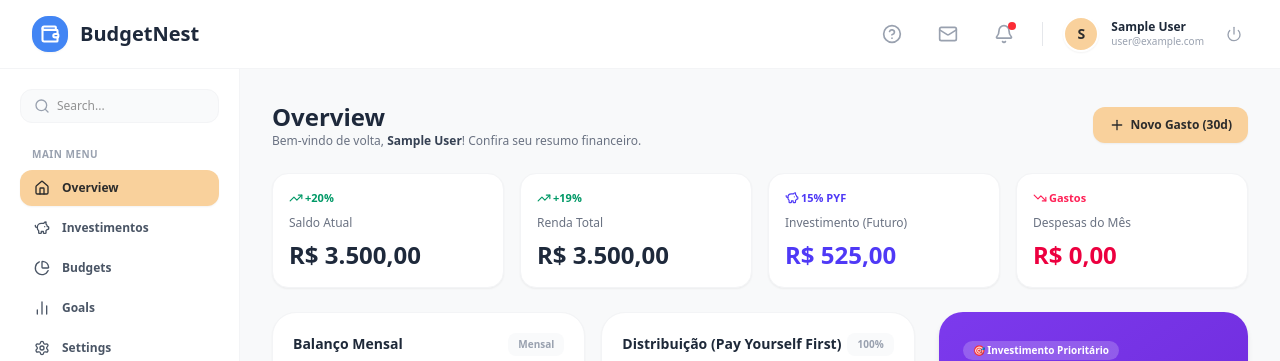
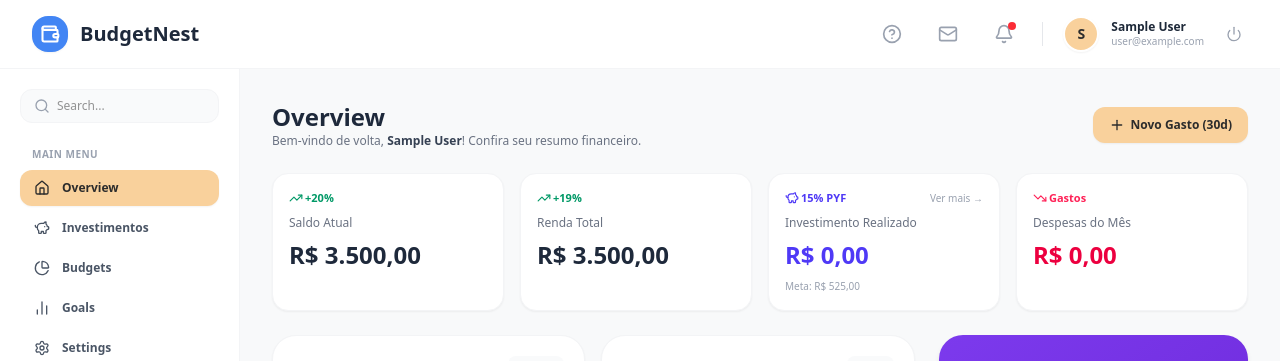
Before and after one commit to Kl3bs/personal-spendings-pwa, a Next.js app: page /dashboard in a window 1280 px wide. Shown: the top 361 px of the page. Built offline with nearby package versions, Linux system fonts and the light colour scheme; no server answers; the database is empty; sample sign-in values are in the browser's storage.

Commit message:
feat(dashboard): integrate investments into dashboard overview balance and cards

```diff
--- a/app/dashboard/page.tsx
+++ b/app/dashboard/page.tsx
@@ -5,12 +5,19 @@ import { onAuthStateChanged, User } from "firebase/auth";
 import { auth } from "@/lib/firebase/config";
 import {
   Expense,
+  Investment,
   UserProfile,
   subscribeUserProfile,
   subscribeExpenses,
+  subscribeInvestments,
   setUserProfile,
 } from "@/lib/firebase/firestore";
-import { formatCurrency, calculateBudgetAllocation } from "@/lib/budget-engine";
+import {
+  formatCurrency,
+  calculateBudgetAllocation,
+  calculateInvestmentStats,
+  calculateNetBalance,
+} from "@/lib/budget-engine";
 import {
   TrendingUp,
   TrendingDown,
@@ -25,6 +32,7 @@ export default function DashboardPage() {
   const [user, setUser] = useState<User | null>(null);
   const [profile, setProfile] = useState<UserProfile | null>(null);
   const [expenses, setExpenses] = useState<Expense[]>([]);
+  const [investments, setInvestments] = useState<Investment[]>([]);
 
   useEffect(() => {
     const unsubAuth = onAuthStateChanged(auth, (u) => {
@@ -41,9 +49,13 @@ export default function DashboardPage() {
     const unsubExp = subscribeExpenses(user.uid, (data) => {
       setExpenses(data);
     });
+    const unsubInv = subscribeInvestments(user.uid, (data) => {
+      setInvestments(data);
+    });
     return () => {
       unsubProfile();
       unsubExp();
+      unsubInv();
     };
   }, [user]);
 
@@ -52,7 +64,12 @@ export default function DashboardPage() {
   const extraIncome = profile?.extraIncome || 0;
   const allocation = calculateBudgetAllocation(baseIncome, extraIncome);
   const totalExpenses = expenses.reduce((sum, e) => sum + e.amount, 0);
-  const currentBalance = allocation.totalIncome - totalExpenses;
+  const investmentStats = calculateInvestmentStats(allocation.totalIncome, investments);
+  const currentBalance = calculateNetBalance(
+    allocation.totalIncome,
+    totalExpenses,
+    investmentStats.totalInvested
+  );
   const userName =
     profile?.displayName ||
     user?.displayName ||
@@ -120,17 +137,26 @@ export default function DashboardPage() {
         </div>
 
         {/* Card 3: Total Savings (15% PYF) */}
-        <div className="bg-white p-4 rounded-2xl border border-gray-100 shadow-xs space-y-2">
+        <Link
+          href="/investments"
+          className="bg-white p-4 rounded-2xl border border-gray-100 shadow-xs space-y-2 hover:border-[#F9D19C] hover:shadow-sm transition-all group block"
+        >
           <div className="flex justify-between items-center text-indigo-600 text-[11px] font-semibold">
             <span className="flex items-center gap-0.5">
               <PiggyBank className="w-3.5 h-3.5" /> 15% PYF
             </span>
+            <span className="text-[10px] text-gray-400 group-hover:text-indigo-600 font-normal">
+              Ver mais →
+            </span>
           </div>
-          <div className="text-xs text-gray-500">Investimento (Futuro)</div>
+          <div className="text-xs text-gray-500">Investimento Realizado</div>
           <div className="text-xl md:text-2xl font-extrabold font-heading text-indigo-600">
-            {formatCurrency(allocation.investments)}
+            {formatCurrency(investmentStats.totalInvested)}
           </div>
-        </div>
+          <div className="text-[10px] text-gray-400 font-medium">
+            Meta: {formatCurrency(allocation.investments)}
+          </div>
+        </Link>
 
         {/* Card 4: Total Expenses */}
         <div className="bg-white p-4 rounded-2xl border border-gray-100 shadow-xs space-y-2">
```
